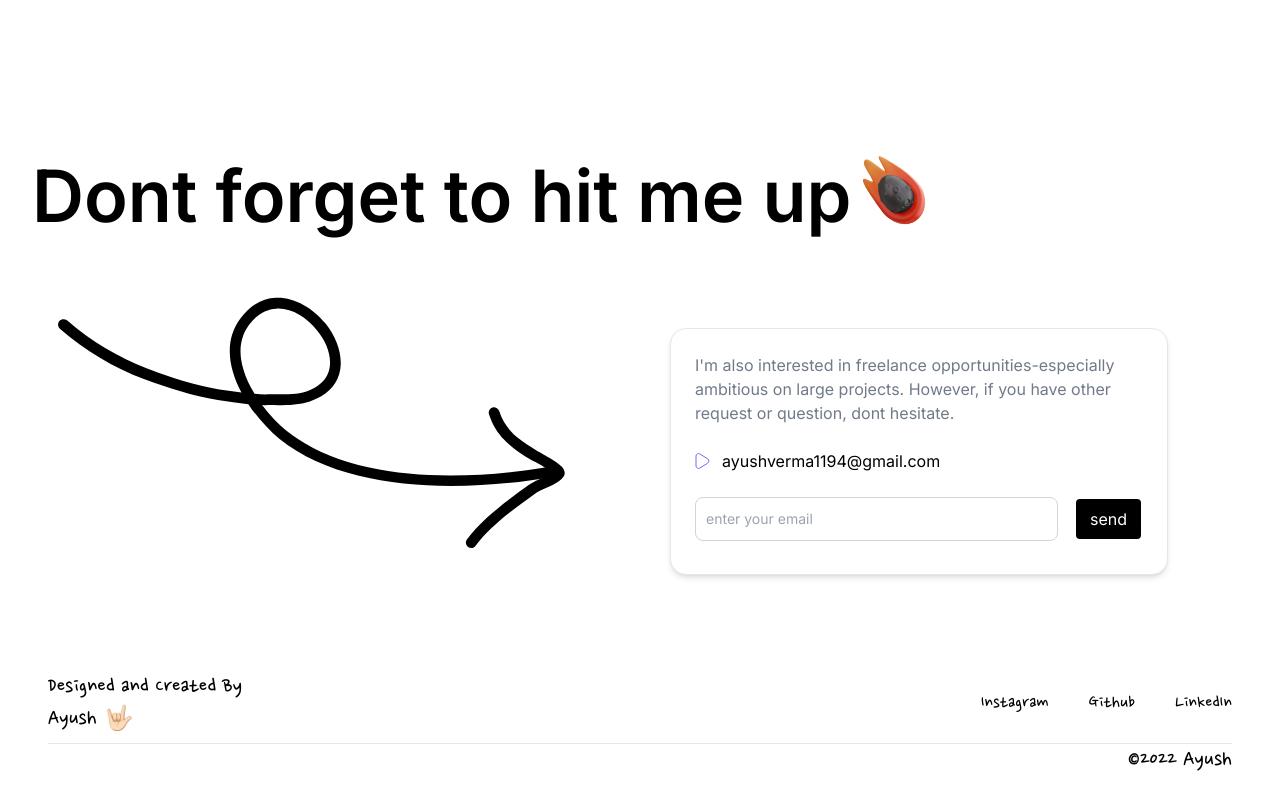
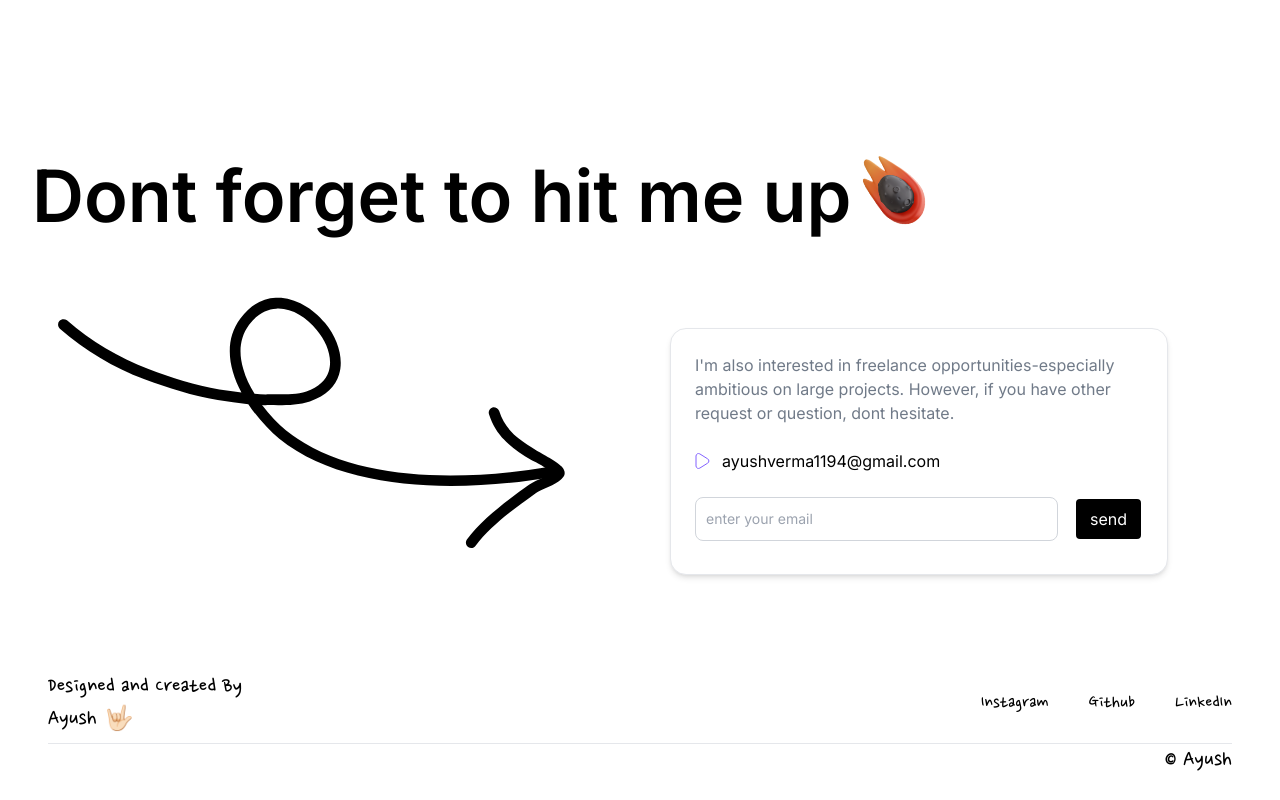
Before and after one commit to Ayush-v/Portfolio3.0, a Next.js app: page / in a window 1280 px wide. Shown: the part 2864-3664 px from the top of the page. Built offline with nearby package versions, Linux system fonts and the light colour scheme.

Commit message:
new Year

```diff
--- a/src/components/Layout.jsx
+++ b/src/components/Layout.jsx
@@ -127,7 +127,11 @@ function Footer() {
           </li>
         </ul>
       </div>
-      <p className="text-right text-lg sm:text-2xl">©2022 Ayush</p>
+      <p className="text-right text-lg sm:text-2xl">
+        ©{new Date().getFullYear() === 2023 && 2023}
+        {new Date().getFullYear() === 2024 && 2024}
+        {new Date().getFullYear() === 2024 && 2024} Ayush
+      </p>
     </footer>
   );
 }
```
